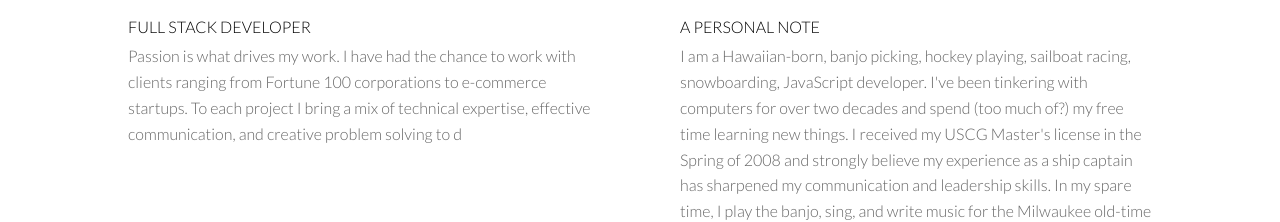
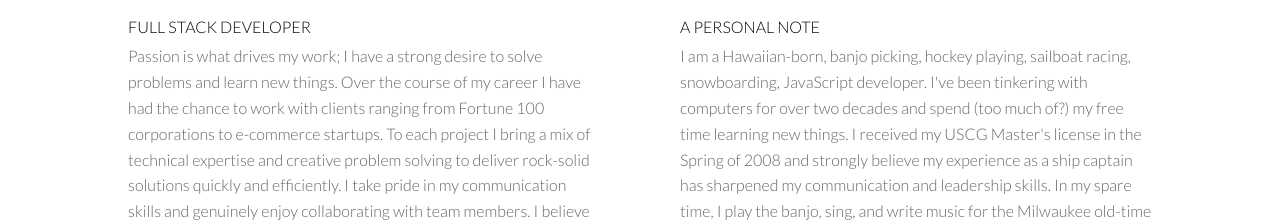
Before and after one commit to eisenivan/eisenberg.ninja, a website: page index.html in a window 1280 px wide. Shown: the part 738-960 px from the top of the page. Drawn offline with Linux system fonts and the light colour scheme.

Commit message:
replace missing text

```diff
--- a/index.html
+++ b/index.html
@@ -69,7 +69,7 @@
             <div class="row">
               <div class="col-md-6">
                 <h3>Full Stack Developer</h3>
-                <p>Passion  is what drives my work. I have had the chance to work with clients ranging from Fortune 100 corporations to e-commerce startups. To each project I bring a mix of technical expertise, effective communication, and creative problem solving to d</p>
+                <p>Passion is what drives my work; I have a strong desire to solve problems and learn new things. Over the course of my career I have had the chance to work with clients ranging from Fortune 100 corporations to e-commerce startups. To each project I bring a mix of technical expertise and creative problem solving to deliver rock-solid solutions quickly and efficiently. I take pride in my communication skills and genuinely enjoy collaborating with team members. I believe in the value of code reviews, test driven development, and quick feedback cycles.</p>
               </div>
               <div class="col-md-6">
                 <h3>A Personal Note</h3>
```
